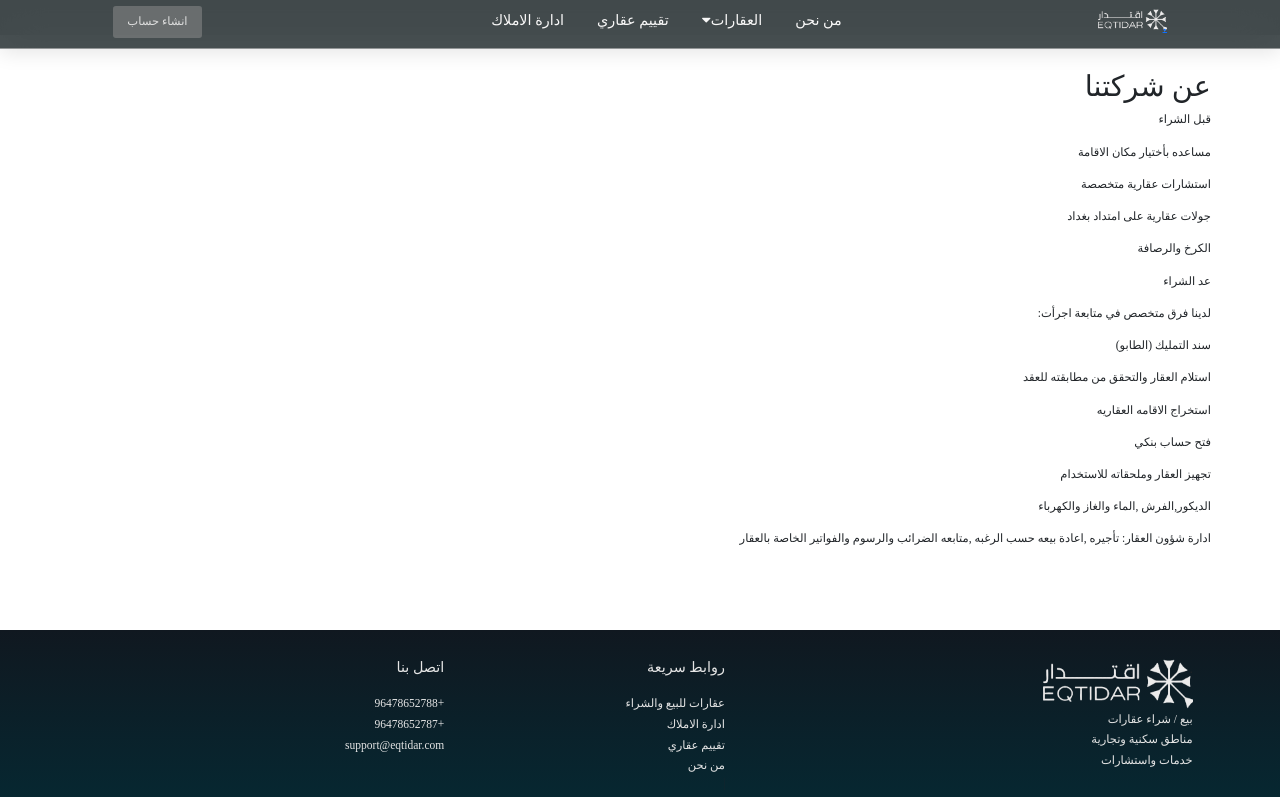
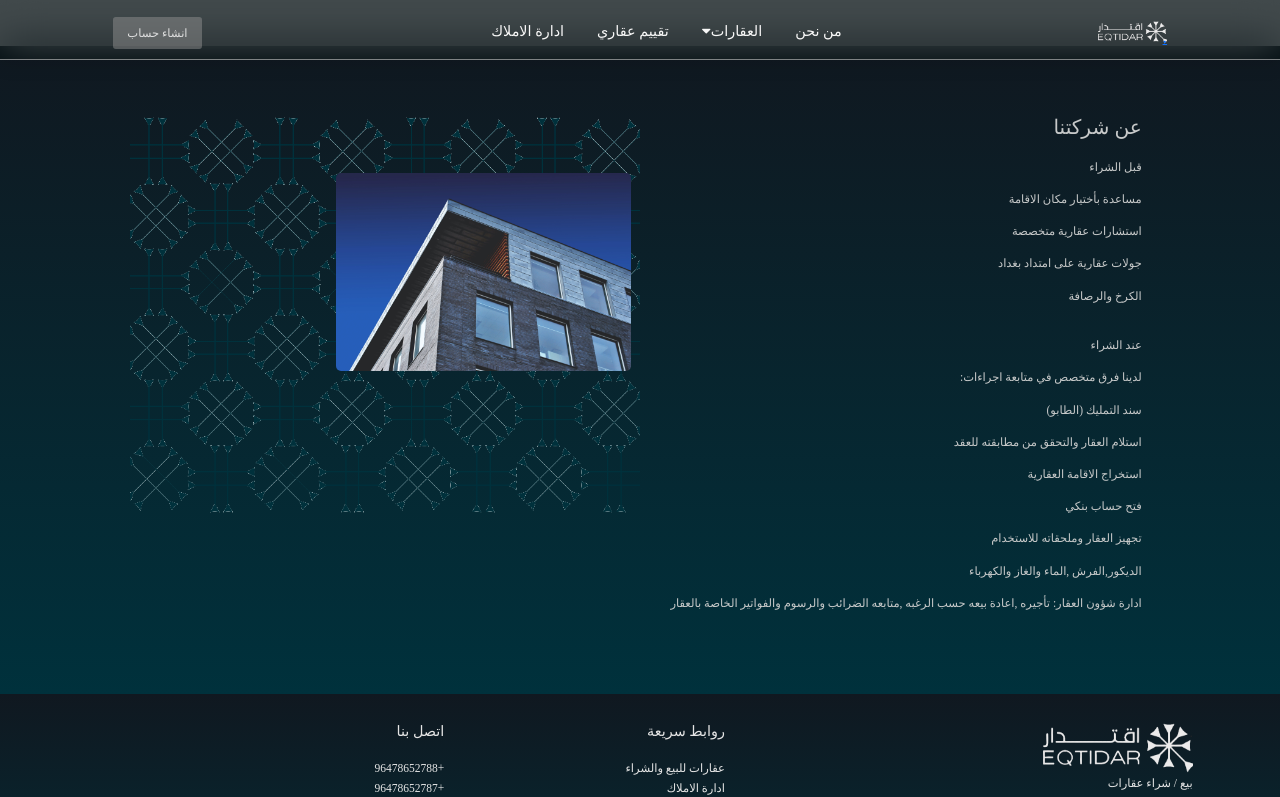
Before and after one commit to MahaKhudhair/eqtidar, a React (Create React App) app in the folder eqtidar/: page /about-us in a window 1280 px wide. Shown: the top 797 px of the page. Built offline with nearby package versions, Linux system fonts and the light colour scheme.

Commit message:
about us and management

```diff
--- a/eqtidar/src/pages/AboutUs/AboutUs.css
+++ b/eqtidar/src/pages/AboutUs/AboutUs.css
@@ -1,45 +1,23 @@
-.aboutus{
-    margin-top: 4rem;
+.container-aboutus{
+  background: linear-gradient(to bottom, #101820 0%, #00313c 100%);
+  padding: 6rem 12rem;
+  margin-top: 4rem;
+  display: flex;
+  flex-direction: row;
+  justify-content: center;
+  align-items: center;
+  color: #c7c9c9;
+  flex-wrap: wrap;
 }
-
-.ABOUT{
-    /* color: 00313C; */
-    margin-bottom: 50PX;
-    padding-top: 100PX;
-    padding-right: 50PX;
-    color: #00313C;
-
+.about-img{
+    width: 60%;
+    border-radius: 5px;
+    margin-top: 5rem;
 }
-
-h1{
-    font-style: normal;
-    font-weight: bold;
-    font-size: 36px;
-    line-height: 68px;
-    text-align: right;
-    color: 00313C;
-
+.about-bg{
+  background-image: url("../../assets/img/pattern01.png");
+  height: 50vh;
+  background-position: center;
+  background-repeat: no-repeat;
+  background-size: cover;
 }
-
-p{
-
-    font-style: normal;
-    font-weight: lighter;
-    font-size: 26px;
-    line-height: 68px;
-    text-align: right;
-    color: 000000;
-    padding-right: 50PX;
-    line-height: 30px;
-
-}
-.First{
-    margin-bottom: 70px;
-
-}
-
-.Second{
-    margin-bottom: 70px;
-
-
-}
--- a/eqtidar/src/pages/AboutUs/AboutUs.jsx
+++ b/eqtidar/src/pages/AboutUs/AboutUs.jsx
@@ -1,39 +1,49 @@
+import React from "react";
+import "bootstrap/dist/css/bootstrap.css";
+import pattern from "../../assets/img/pattern01.png";
+import Image from "react-bootstrap/Image";
+import img01 from "../../assets/img/details03.jpg";
+import { Row } from "react-bootstrap";
+import { Col } from "react-bootstrap";
+import "./AboutUs.css";
+const AboutUs = () => {
+  return (
+    <div className="container-aboutus">
+      <Row>
+        <Col xs={12} md={8} lg={6}>
+          <h3 className="pb-3">عن شركتنا</h3>
 
-import React from "react";
-const AboutUs=()=>{
-    return (
-        <div className="aboutus m-5 p-5">
-
-                <h1 className="ABOUT">عن شركتنا</h1>
-                <div className="infFo">
-                    <div className="First">
-                         <p className="one">قبل الشراء</p>
-                         <p className="one">   مساعده بأختيار مكان الاقامة</p>
-                         <p className="one"> استشارات عقارية متخصصة</p>
-                         <p className="one">   جولات عقارية على امتداد بغداد</p>
-                         <p className="one">  الكرخ والرصافة</p>
+          <div className="pb-4">
+            <p>قبل الشراء</p>
+            <p> مساعدة بأختيار مكان الاقامة</p>
+            <p> استشارات عقارية متخصصة</p>
+            <p> جولات عقارية على امتداد بغداد</p>
+            <p> الكرخ والرصافة</p>
+          </div>
+          <div>
+            <p> عند الشراء</p>
+            <p> لدينا فرق متخصص في متابعة اجراءات:</p>
           </div>
 
-
-                    <div className="Second">
-                         <p> عد الشراء</p>
-                         <p> لدينا فرق متخصص في متابعة اجرأت:</p></div>
-
-                         <div className="thired">
+          <div>
             <p> سند التمليك (الطابو)</p>
             <p> استلام العقار والتحقق من مطابقته للعقد</p>
-                         <p> استخراج الاقامه العقاريه</p>
+            <p> استخراج الاقامة العقارية</p>
             <p> فتح حساب بنكي</p>
-                         <p>  تجهيز العقار وملحقاته للاستخدام</p>
+            <p> تجهيز العقار وملحقاته للاستخدام</p>
             <p> الديكور,الفرش ,الماء والغاز والكهرباء</p>
-                         <p>  ادارة شؤون العقار: تأجيره ,اعادة بيعه حسب الرغبه ,متابعه الضرائب والرسوم والفواتير الخاصة بالعقار</p>
+            <p>
+              {" "}
+              ادارة شؤون العقار: تأجيره ,اعادة بيعه حسب الرغبه ,متابعه الضرائب
+              والرسوم والفواتير الخاصة بالعقار
+            </p>
           </div>
+        </Col>
+        <Col className="about-bg" fluid xs={12} md={4} lg={6}>
+          <Image src={img01} fluid className="about-img" />
+        </Col>
+      </Row>
     </div>
-
-
-
-                </div>
-
-        )
-}
+  );
+};
 export default AboutUs;
--- /dev/null
+++ b/eqtidar/src/pages/Management/Management.css
@@ -0,0 +1,22 @@
+.container-management {
+  background: linear-gradient(to bottom, #101820 0%, #00313c 100%);
+  padding: 6rem 12rem;
+  margin-top: 4rem;
+  display: flex;
+  flex-direction: row;
+  justify-content: center;
+  align-items: center;
+  color: #c7c9c9;
+  flex-wrap: wrap;
+}
+.management-img {
+  width: 67%;
+  border-radius: 5px;
+  margin-left: auto;
+  margin-right: auto;
+}
+.management-text {
+  margin: auto;
+  width: 80%;
+  padding: 14px;
+}
--- a/eqtidar/src/pages/Management/Management.jsx
+++ b/eqtidar/src/pages/Management/Management.jsx
@@ -1,10 +1,55 @@
-import React from "react"
-
-function Management(){
-
-    return (
-<div><h1>management</h1></div>
-
-    )
+import React from "react";
+import { Row } from "react-bootstrap";
+import { Col } from "react-bootstrap";
+import Image from "react-bootstrap/Image";
+import img001 from "../../assets/img/details05.jpg";
+import img002 from "../../assets/img/details02.jpg";
+import "./Management.css";
+function Management() {
+  return (
+    <div className="container-management">
+      <Row>
+        <Col xs={12} md={8} lg={6}>
+          <div className="management-text">
+            <p>
+              " لكم جميعاً … ستكون شركتنا بالقرب من عقاراتكم ، ستكون عائداتكم في
+              آمان دائم ..سنقدم لكم المتطلبات القانونية في إدارة أملاككم و
+              الصيانة الفنية للوصول لافضل النتائج في إستثماراتكم العقارية" نبدأ
+              معكم الرحلة الأستثمارية في إدارة املاككم من قناعتكم الاولى في
+              شرائكم للعقار ، حتى إستلامكم لعائداتكم الاستثمارية نحن في إقتدار
+              ستكون إستثمارتكم العقارية بالقرب من تطلعاتكم و في أحسن الصور و
+              أفضل العائدات .
+            </p>
+          </div>
+          <div></div>
+        </Col>
+        <Col xs={10} md={4} lg={6}>
+          <Image src={img001} fluid className="management-img mx-5" />
+        </Col>
+      </Row>
+      <br />
+      <br /> <br />
+      <br />
+      <Row>
+        <Col xs={10} md={4} lg={6}>
+          <Image src={img002} fluid className="management-img mx-5" />
+        </Col>
+        <Col xs={12} md={8} lg={6}>
+          <div className="management-text">
+            <ul>
+              <li>المباني التجارية</li>
+              <li> المباني السكنية</li>
+              <li>الفلل الفاخرة</li>
+              <li>المحلات التجارية الفاخرة</li>
+              <li>مخازن أمينة</li>
+              <li>مساحات عمل مفتوحة</li>
+              <li>الإيجارات الثانوية</li>
+            </ul>
+          </div>
+          <div></div>
+        </Col>
+      </Row>
+    </div>
+  );
 }
 export default Management;
```
Also changed, not shown: eqtidar/src/assets/img/pattern01.png (added). Lines whose indentation alone changed are shown as unchanged.
